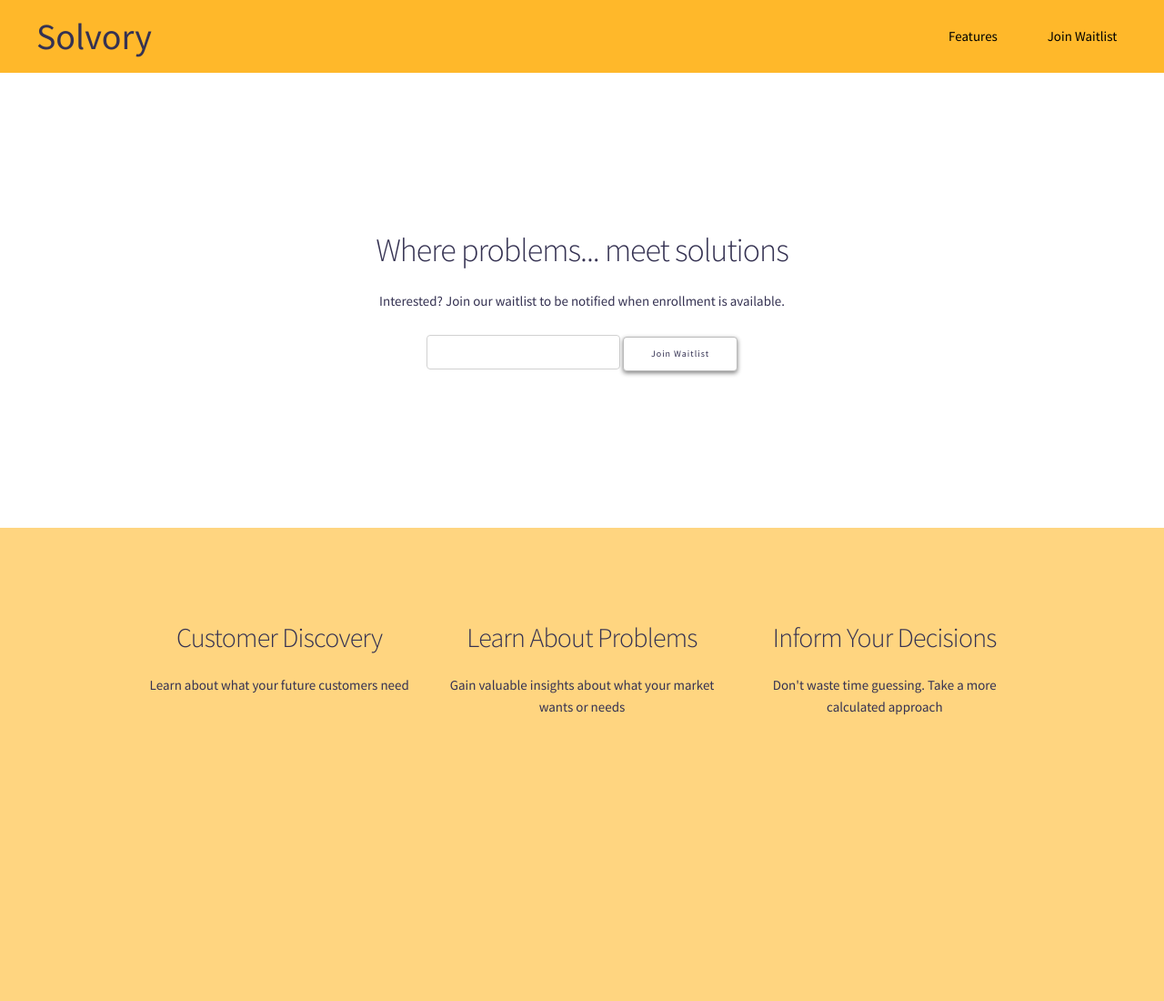
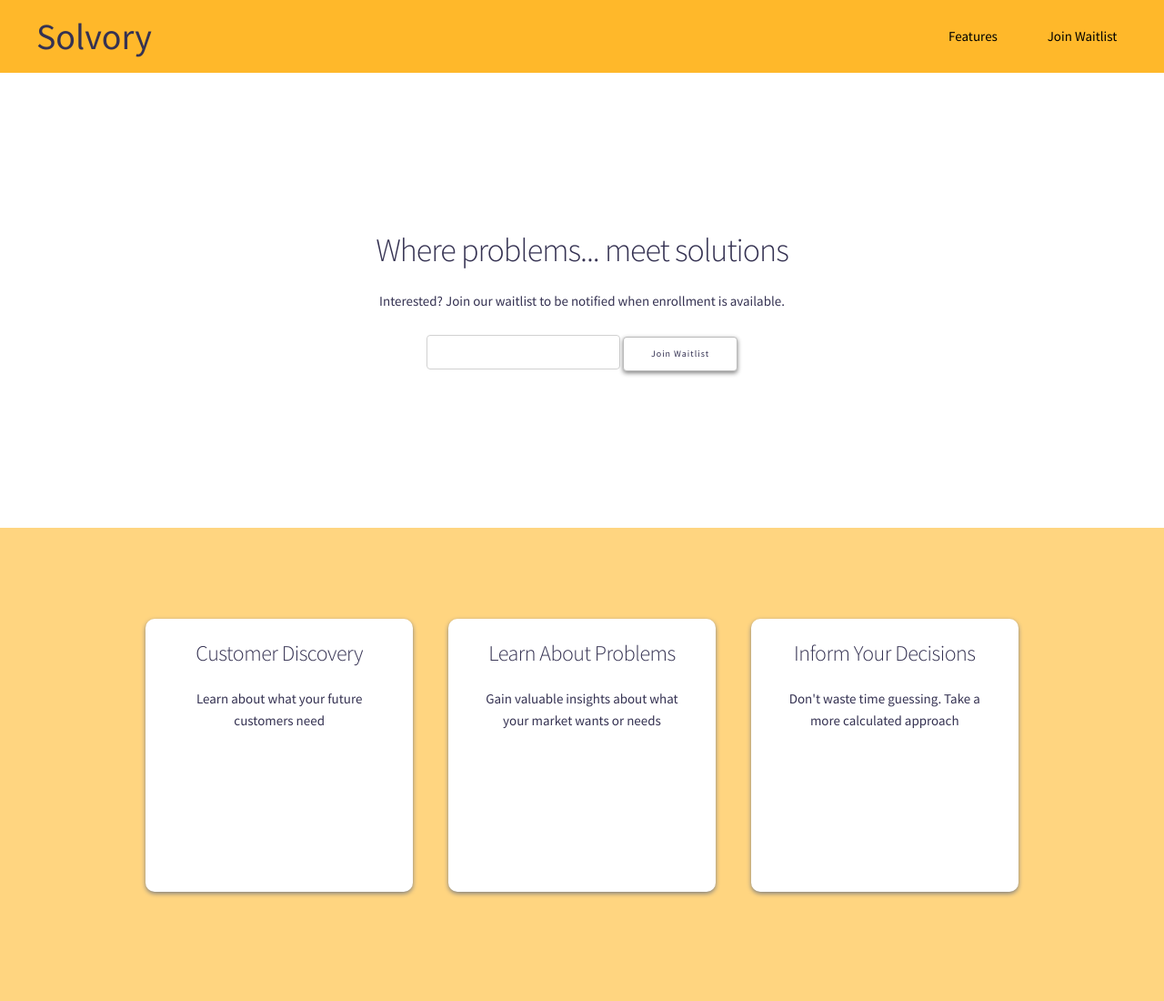
Before and after one commit to cachemap/landing-page, a website built with Parcel: page src/index.html in a window 1280 px wide. Shown: the whole page at 91% size. Before the commit the page ends 914 px from the top, so only its background shows below. Built offline with nearby package versions, Linux system fonts and the light colour scheme.

Commit message:
Turn the key points into "bubbles"

```diff
--- a/src/index.scss
+++ b/src/index.scss
@@ -3,6 +3,7 @@
 $background-color: #ffd580;
 $nav-background-color: #ffb82a;
 $color: #353252;
+$big-drop-shadow: 0px 2px 5px gray;
 
 body {
   font-family: "Source Sans Pro", "Times New Roman", Times, serif;
@@ -84,8 +85,19 @@ main.top-banner {
 .key-points-triple {
   margin: 10rem 0rem;
 
-  h4,
+  h5,
   p {
     text-align: center;
   }
+
+  .bubble {
+    background-color: white;
+    border-radius: 1rem;
+    min-height: 30rem;
+
+    padding: 2rem 3rem;
+    margin-bottom: 2rem;
+
+    box-shadow: $big-drop-shadow;
+  }
 }
--- a/src/partials/key-points-triple.html
+++ b/src/partials/key-points-triple.html
@@ -1,15 +1,15 @@
 <div class="container">
-  <div class="row key-points-triple">
-    <div class="four columns">
-      <h4>Customer Discovery</h4>
+  <div class="row key-points-triple" data-aos="fade">
+    <div class="bubble four columns">
+      <h5>Customer Discovery</h5>
       <p>Learn about what your future customers need</p>
     </div>
-    <div class="four columns">
-      <h4>Learn About Problems</h4>
+    <div class="bubble four columns">
+      <h5>Learn About Problems</h5>
       <p>Gain valuable insights about what your market wants or needs</p>
     </div>
-    <div class="four columns">
-      <h4>Inform Your Decisions</h4>
+    <div class="bubble four columns">
+      <h5>Inform Your Decisions</h5>
       <p>Don't waste time guessing. Take a more calculated approach</p>
     </div>
   </div>
```
